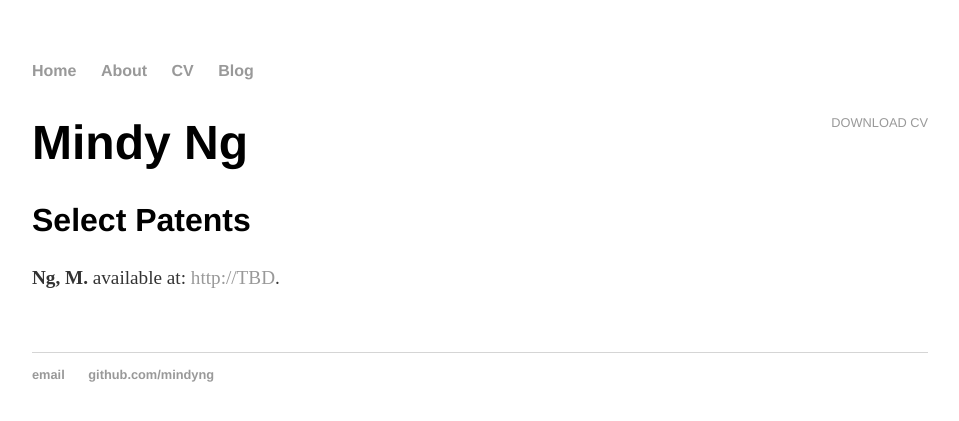
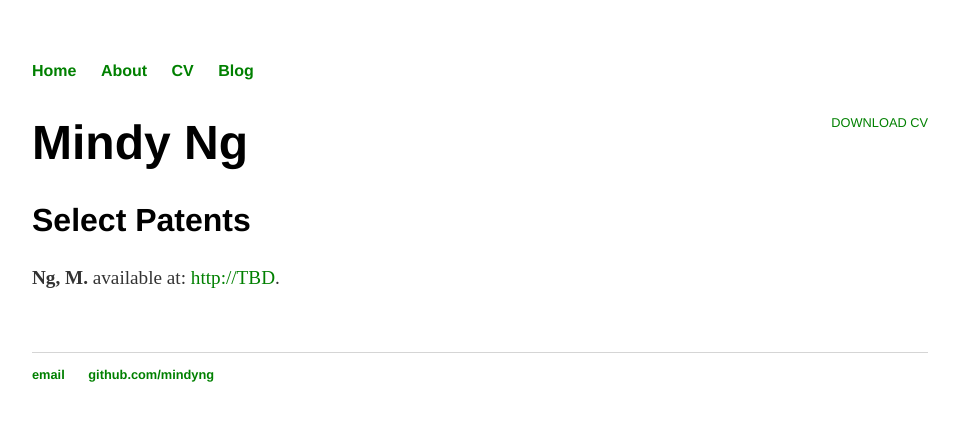
Before and after one commit to mindyng/mindyng.github.io, a Jekyll site: the page built from cv/index.html, in a window 1280 px wide. Shown: the top 421 px of the page, without its empty margins (160-1119 px from the left). Built offline with Jekyll 4.4.1, drawn with Linux system fonts in a browser that asks for light colours.

Commit message:
Update index.html

```diff
--- a/cv/index.html
+++ b/cv/index.html
@@ -2,7 +2,31 @@
 layout: default
 title: CV of Your Name
 ---
-
+<html>
+<head>
+<style>
+a:link {
+  color: green;
+  background-color: transparent;
+  text-decoration: none;
+}
+a:visited {
+  color: pink;
+  background-color: transparent;
+  text-decoration: none;
+}
+a:hover {
+  color: red;
+  background-color: transparent;
+  text-decoration: underline;
+}
+a:active {
+  color: yellow;
+  background-color: transparent;
+  text-decoration: underline;
+}
+</style>
+</head>
 	<div class="cv">
 		<a href="MindyNgResume_121820.pdf" class="download" title="MindyNgResume_121820.pdf">Download CV</a>
 
@@ -15,3 +39,4 @@
 
 
 	</div>
+<html>
```
